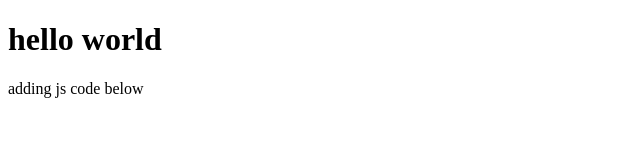
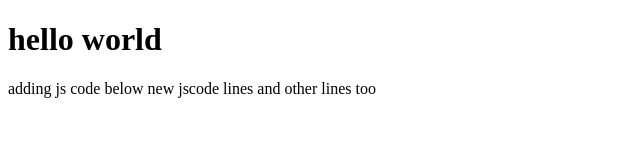
Before and after one commit to gituajames/lec0, a plain HTML site: page index.html in a window 1280 px wide. Shown: the whole page, without its empty margins (0-640 px from the left). Drawn offline with Linux system fonts and the light colour scheme.

Commit message:
other lines too

```diff
--- a/index.html
+++ b/index.html
@@ -8,5 +8,7 @@
 <body>
     <h1>hello world</h1>
     adding js code below
+    new jscode lines
+    and other lines too
 </body>
 </html>
```
